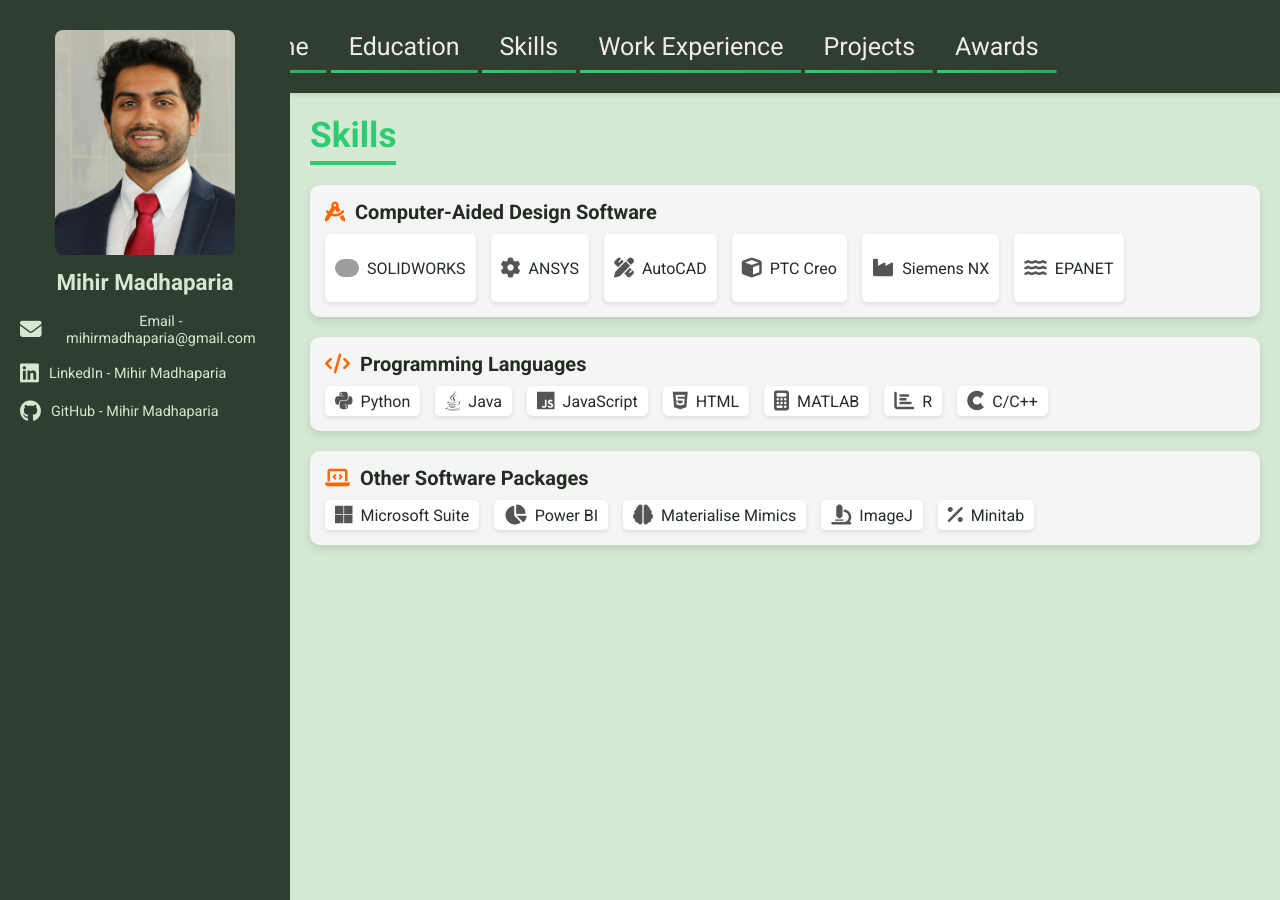
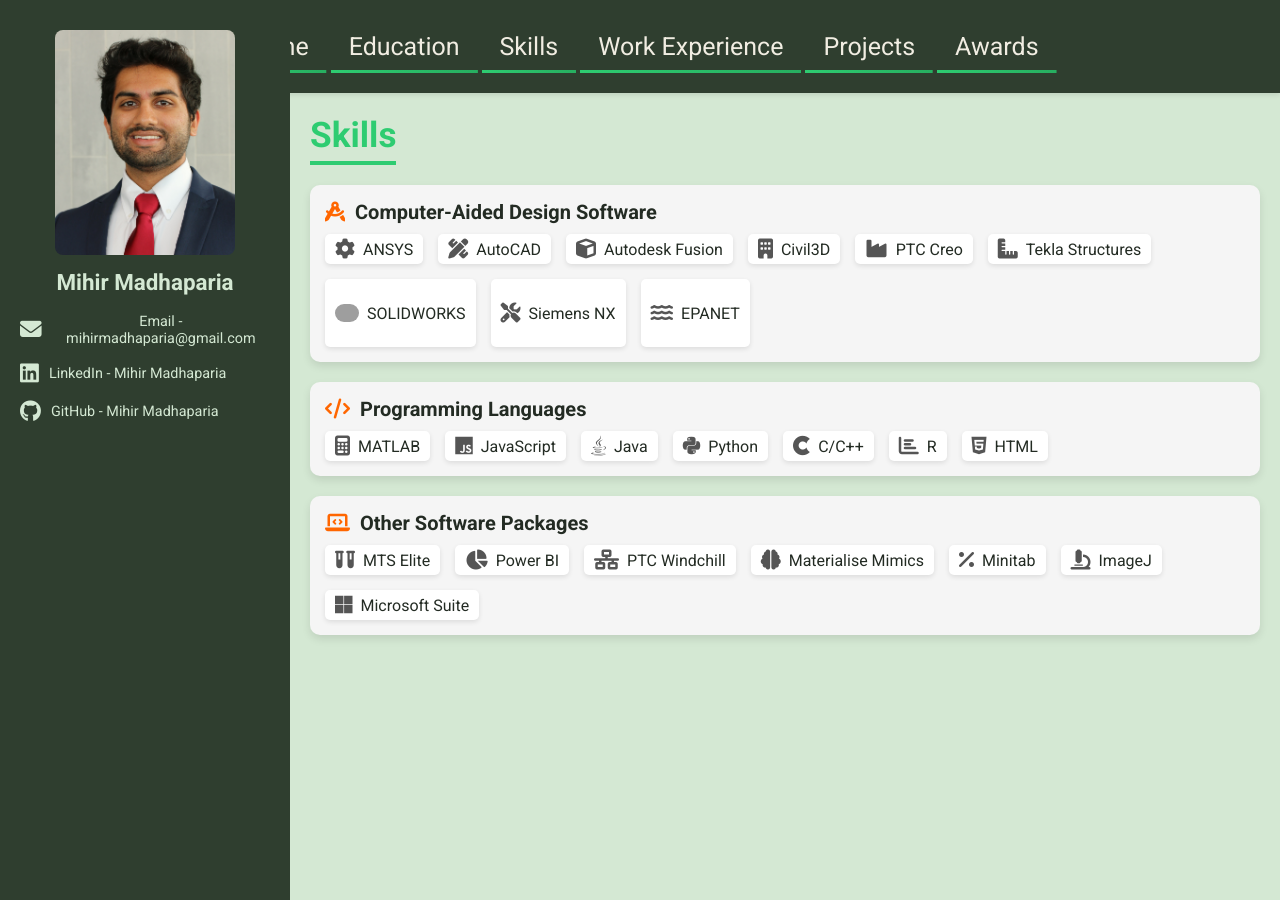
Before and after one commit to mihirmadhaparia/mihirmadhaparia.github.io, a Jekyll site: the page built from skills.html, in a window 1280 px wide. Built offline with Jekyll 4.4.1, drawn with Linux system fonts in a browser that asks for light colours; some web fonts are replaced; grey boxes are pictures that could not be loaded.

Commit message:
Update skills.html

```diff
--- a/skills.html
+++ b/skills.html
@@ -4,9 +4,8 @@
 permalink: /skills/
 ---
 
-<!-- Load FontAwesome & SimpleIcons for skill logos -->
+<!-- Load FontAwesome -->
 <link rel="stylesheet" href="https://cdnjs.cloudflare.com/ajax/libs/font-awesome/6.5.1/css/all.min.css">
-<link rel="stylesheet" href="https://cdn.jsdelivr.net/npm/simple-icons@latest/font/simple-icons.css">
 
 <section id="skills" class="section">
     <h2 class="section-heading">Skills</h2>
@@ -20,13 +19,16 @@
                 Computer-Aided Design Software
             </div>
             <div class="skill-list">
+                <div class="skill-item"><i class="fa-solid fa-gear skill-logo"></i>ANSYS</div>
+                <div class="skill-item"><i class="fa-solid fa-pen-ruler skill-logo"></i>AutoCAD</div>
+                <div class="skill-item"><i class="fa-solid fa-cube skill-logo"></i>Autodesk Fusion</div>
+                <div class="skill-item"><i class="fa-solid fa-building skill-logo"></i>Civil3D</div>
+                <div class="skill-item"><i class="fa-solid fa-industry skill-logo"></i>PTC Creo</div>
+                <div class="skill-item"><i class="fa-solid fa-ruler-combined skill-logo"></i>Tekla Structures</div>
                 <div class="skill-item">
                     <img src="https://upload.wikimedia.org/wikipedia/commons/1/1b/SolidWorks_logo.png" class="skill-logo-img">SOLIDWORKS
                 </div>
-                <div class="skill-item"><i class="fa-solid fa-gear skill-logo"></i>ANSYS</div>
-                <div class="skill-item"><i class="fa-solid fa-pen-ruler skill-logo"></i>AutoCAD</div>
-                <div class="skill-item"><i class="fa-solid fa-cube skill-logo"></i>PTC Creo</div>
-                <div class="skill-item"><i class="fa-solid fa-industry skill-logo"></i>Siemens NX</div>
+                <div class="skill-item"><i class="fa-solid fa-tools skill-logo"></i>Siemens NX</div>
                 <div class="skill-item"><i class="fa-solid fa-water skill-logo"></i>EPANET</div>
             </div>
         </div>
@@ -38,13 +40,13 @@
                 Programming Languages
             </div>
             <div class="skill-list">
+                <div class="skill-item"><i class="fa-solid fa-calculator skill-logo"></i>MATLAB</div>
+                <div class="skill-item"><i class="fa-brands fa-js skill-logo"></i>JavaScript</div>
+                <div class="skill-item"><i class="fa-brands fa-java skill-logo"></i>Java</div>
                 <div class="skill-item"><i class="fa-brands fa-python skill-logo"></i>Python</div>
-                <div class="skill-item"><i class="fa-brands fa-java skill-logo"></i>Java</div>
-                <div class="skill-item"><i class="fa-brands fa-js skill-logo"></i>JavaScript</div>
+                <div class="skill-item"><i class="fa-brands fa-cuttlefish skill-logo"></i>C/C++</div>
+                <div class="skill-item"><i class="fa-solid fa-chart-bar skill-logo"></i>R</div>
                 <div class="skill-item"><i class="fa-brands fa-html5 skill-logo"></i>HTML</div>
-                <div class="skill-item"><i class="fa-solid fa-calculator skill-logo"></i>MATLAB</div>
-                <div class="skill-item"><i class="fa-solid fa-chart-bar skill-logo"></i>R</div>
-                <div class="skill-item"><i class="fa-brands fa-cuttlefish skill-logo"></i>C/C++</div>
             </div>
         </div>
 
@@ -55,11 +57,13 @@
                 Other Software Packages
             </div>
             <div class="skill-list">
+                <div class="skill-item"><i class="fa-solid fa-vials skill-logo"></i>MTS Elite</div>
+                <div class="skill-item"><i class="fa-solid fa-chart-pie skill-logo"></i>Power BI</div>
+                <div class="skill-item"><i class="fa-solid fa-network-wired skill-logo"></i>PTC Windchill</div>
+                <div class="skill-item"><i class="fa-solid fa-brain skill-logo"></i>Materialise Mimics</div>
+                <div class="skill-item"><i class="fa-solid fa-percent skill-logo"></i>Minitab</div>
+                <div class="skill-item"><i class="fa-solid fa-microscope skill-logo"></i>ImageJ</div>
                 <div class="skill-item"><i class="fa-brands fa-microsoft skill-logo"></i>Microsoft Suite</div>
-                <div class="skill-item"><i class="fa-solid fa-chart-pie skill-logo"></i>Power BI</div>
-                <div class="skill-item"><i class="fa-solid fa-brain skill-logo"></i>Materialise Mimics</div>
-                <div class="skill-item"><i class="fa-solid fa-microscope skill-logo"></i>ImageJ</div>
-                <div class="skill-item"><i class="fa-solid fa-percent skill-logo"></i>Minitab</div>
             </div>
         </div>
 
```
